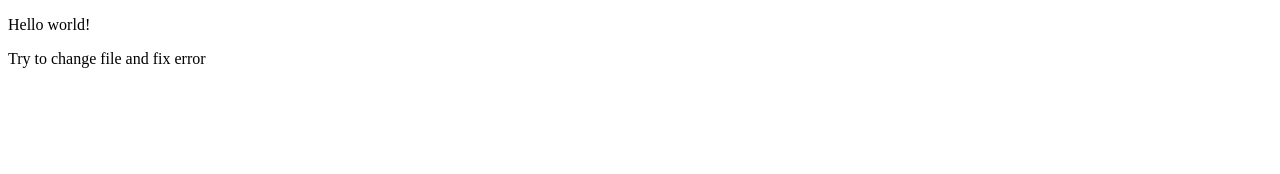
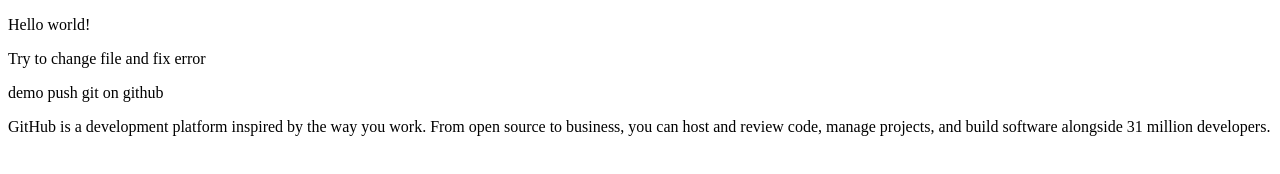
Before and after one commit to nguyenhang25/demo-git, a plain HTML site: page index.html in a window 1280 px wide. Drawn offline with Linux system fonts and the light colour scheme.

Commit message:
add info git

```diff
--- a/index.html
+++ b/index.html
@@ -10,5 +10,8 @@
 
 	<p>Try to change file and fix error</p>
 
+	<p>demo push git on github</p>
+	<p>GitHub is a development platform inspired by the way you work. From open source to business, you can host and review code, manage projects, and build software alongside 31 million developers.</p>
+
 </body>
 </html>
```
Also changed, not shown: demo1.html (+1 -0 lines).
